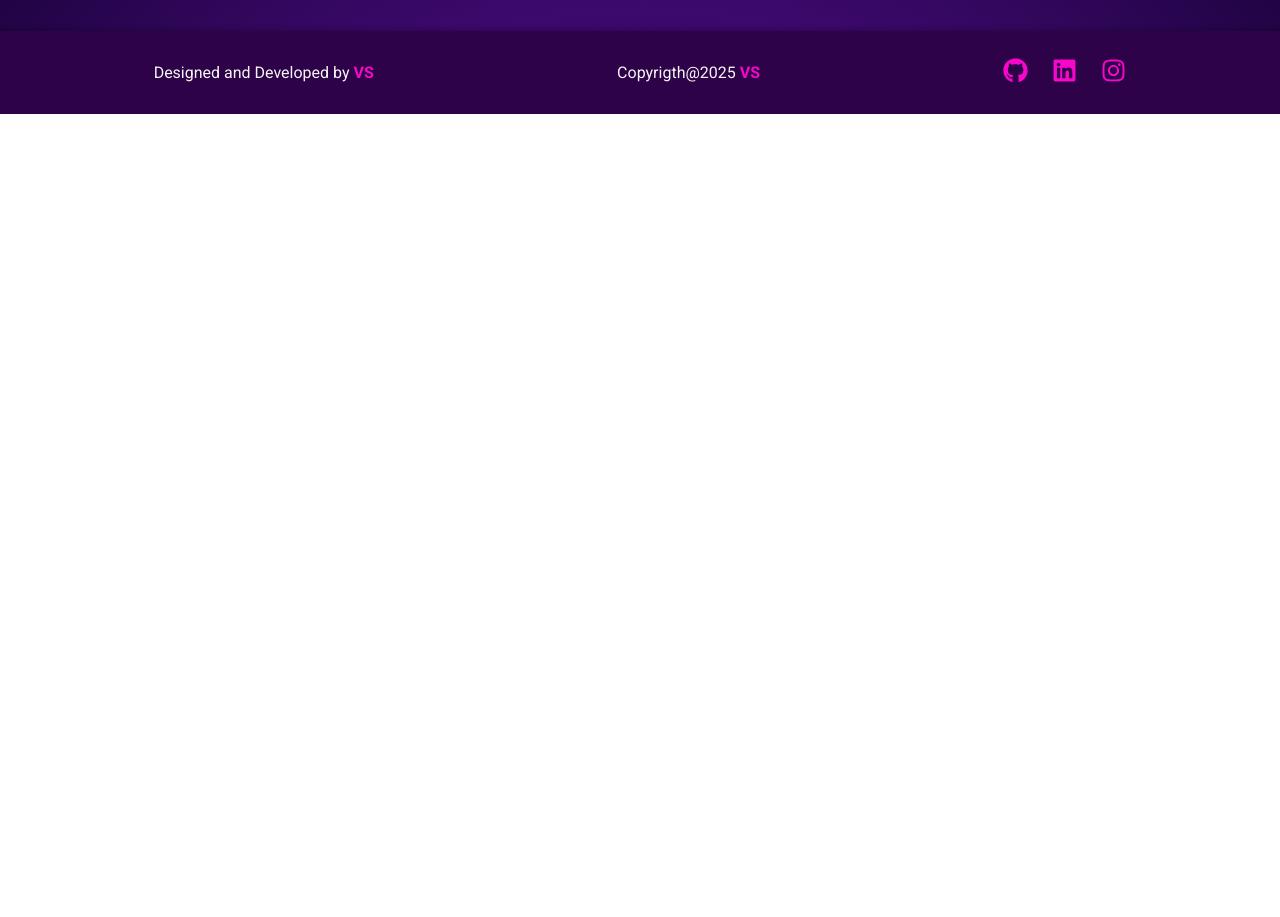
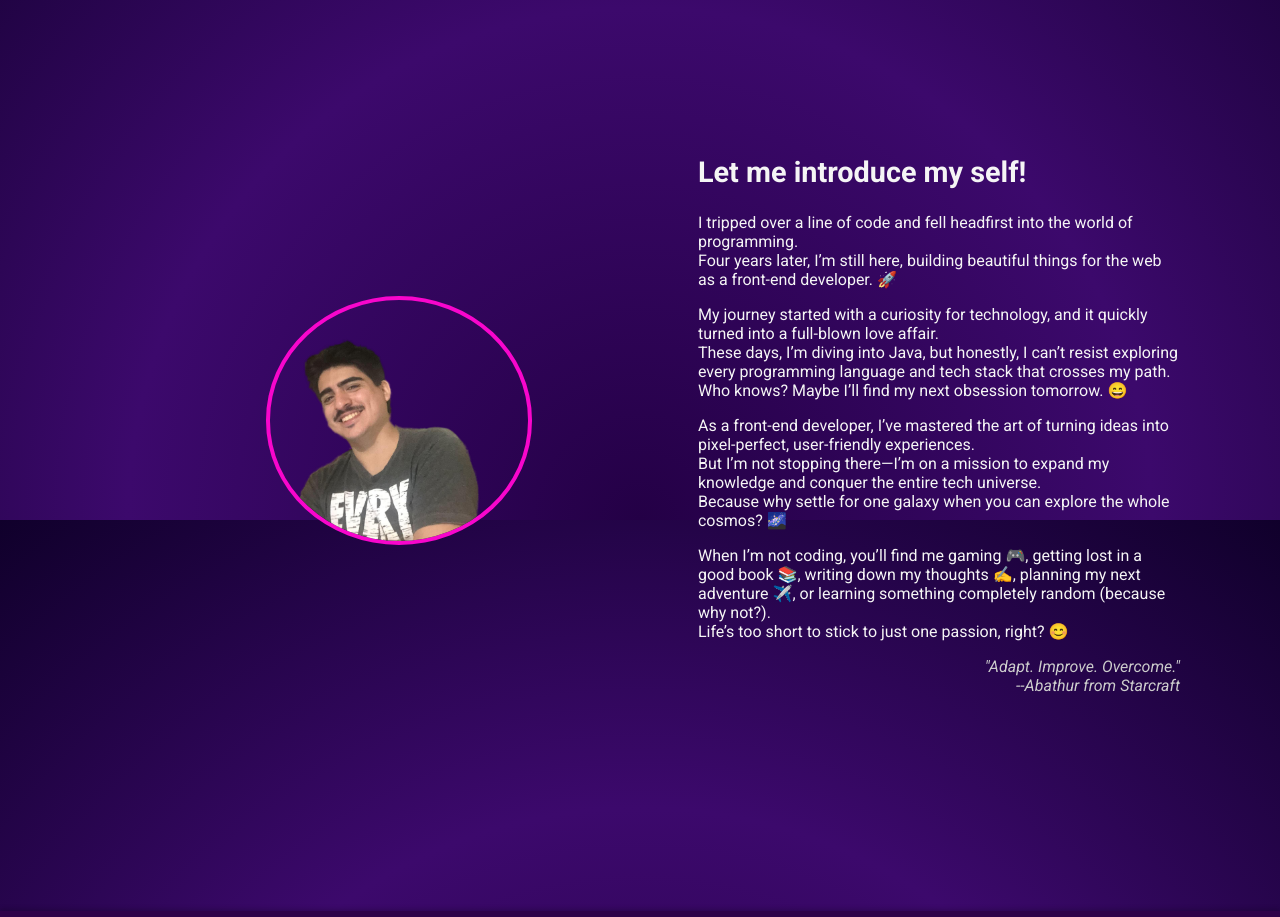
Before and after one commit to SaltybeeVS/Portfolio, a React (Vite) app: page / in a window 1280 px wide. Shown: the part 1880-2797 px from the top of the page. Before the commit the page ends 1994 px from the top, so only its background shows below. Built offline with nearby package versions, Linux system fonts and the light colour scheme.

Commit message:
Created The About Me Component
About me component and ajust the margin of projects component.

```diff
--- a/src/App.jsx
+++ b/src/App.jsx
@@ -3,6 +3,7 @@ import Header from "./components/Header/Header.jsx";
 import Footer from "./components/Footer/Footer.jsx";
 import Hero from "./components/Hero/Hero.jsx";
 import Projects from "./components/Projects/Projects.jsx";
+import AboutMe from "./components/AboutMe/AboutMe.jsx";
 
 
 function App() {
@@ -14,6 +15,7 @@ function App() {
       <Header />
       <Hero />
       <Projects/>
+      <AboutMe/>
       <Footer />
     </>
   )
--- /dev/null
+++ b/src/components/AboutMe/ABoutMe.modules.css
@@ -0,0 +1,27 @@
+#aboutMe{
+    display: flex;
+    justify-content: center;
+    align-items: center;
+    margin: 100px 100px 200px 100px;
+}
+
+#aboutPhoto{
+    position: relative;
+    max-width: 50%;
+    height: auto;
+    z-index: 10;
+    border: 4px solid var(--color-accent);
+    border-radius: 100%;
+}
+
+.motivationalPhrase{
+    text-align: end;
+    color: var(--color-text-secondary);
+    font-style: italic;
+  }
+
+  .left{
+    display: flex;
+    justify-content: center;
+    align-items: center;
+  }
--- /dev/null
+++ b/src/components/AboutMe/AboutMe.jsx
@@ -0,0 +1,34 @@
+import "./AboutMe.modules.css"
+import aboutMePhoto from '../../assets/images/aboutMePhoto.png'
+
+function AboutMe(){
+    return(
+        <>
+            <section id="aboutMe">
+                <figure class="left">
+                    <img id="aboutPhoto" alt="Vicente Sandoval" src={aboutMePhoto}/>
+                </figure>
+                <article class="rigth">
+                    <h2>Let me introduce my self!</h2>
+                    <p>I tripped over a line of code and fell headfirst into the world of programming. <br/>
+                    Four years later, I’m still here, building beautiful things for the web as a front-end developer. 🚀
+                    </p>
+                    <p>My journey started with a curiosity for technology, and it quickly turned into a full-blown love affair.<br/>
+                    These days, I’m diving into Java, but honestly, I can’t resist exploring every programming language and tech stack that crosses my path.<br/>
+                    Who knows? Maybe I’ll find my next obsession tomorrow. 😄
+                    </p>
+                    <p>As a front-end developer, I’ve mastered the art of turning ideas into pixel-perfect, user-friendly experiences.<br/>
+                    But I’m not stopping there—I’m on a mission to expand my knowledge and conquer the entire tech universe.<br/>
+                    Because why settle for one galaxy when you can explore the whole cosmos? 🌌<br/>
+                    </p>
+                    <p>When I’m not coding, you’ll find me gaming 🎮, getting lost in a good book 📚, writing down my thoughts ✍️, planning my next adventure ✈️, or learning something completely random (because why not?).<br/>
+                        Life’s too short to stick to just one passion, right? 😊
+                    </p>
+                    <p class="motivationalPhrase">"Adapt. Improve. Overcome."<br/><span>--Abathur from Starcraft</span></p>
+                </article>
+            </section>
+        </>
+    );
+}
+
+export default AboutMe;
--- a/src/components/Projects/Projects.modules.css
+++ b/src/components/Projects/Projects.modules.css
@@ -3,7 +3,7 @@
     justify-content: center;
     align-items: center;
     flex-direction: column;
-    margin: 0 100px 100px 100px;
+    margin: 0 100px 200px 100px;
 }
 
 .projectImg {
```
Also changed, not shown: src/assets/images/aboutMePhoto.png (added).
